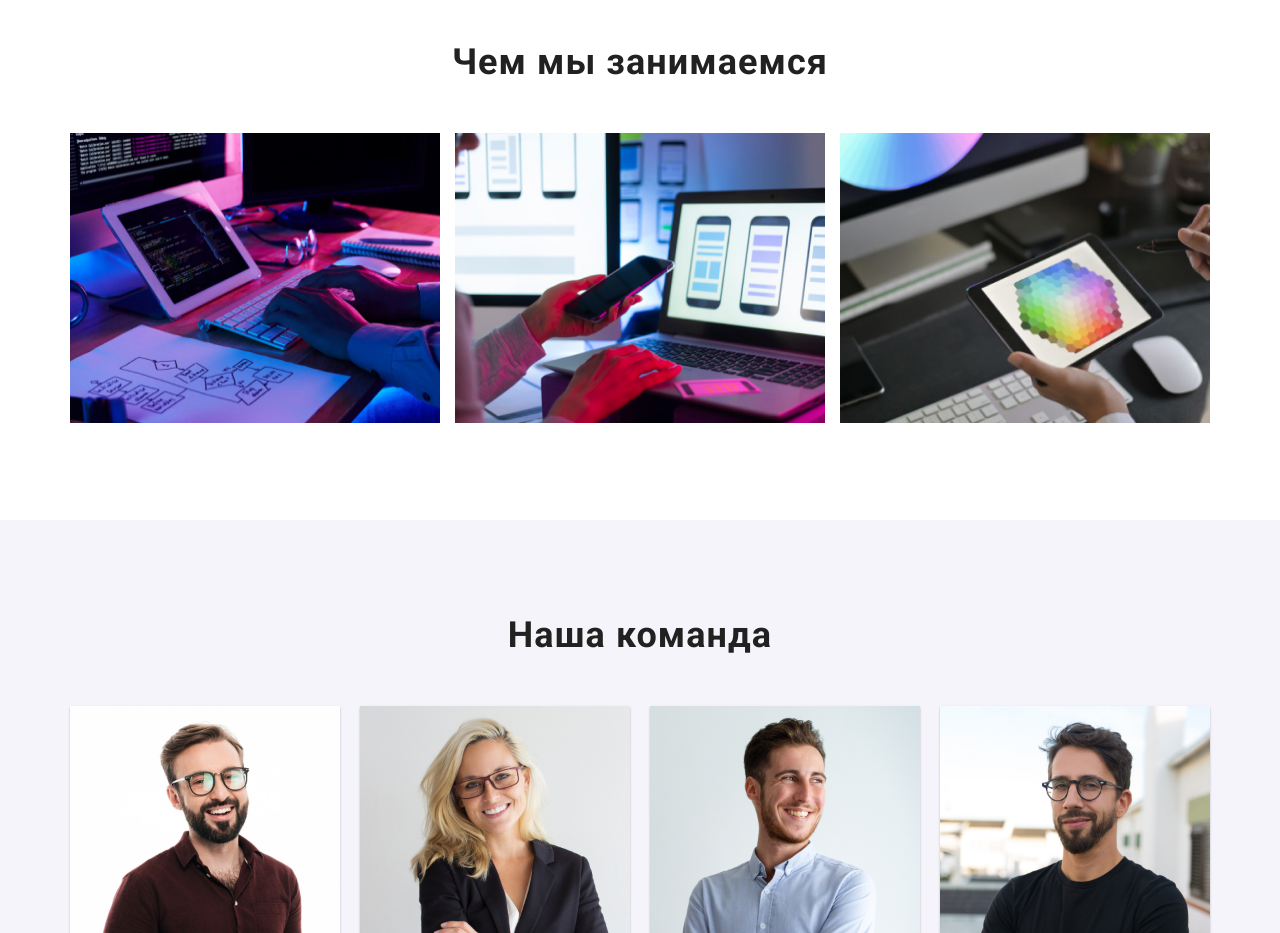
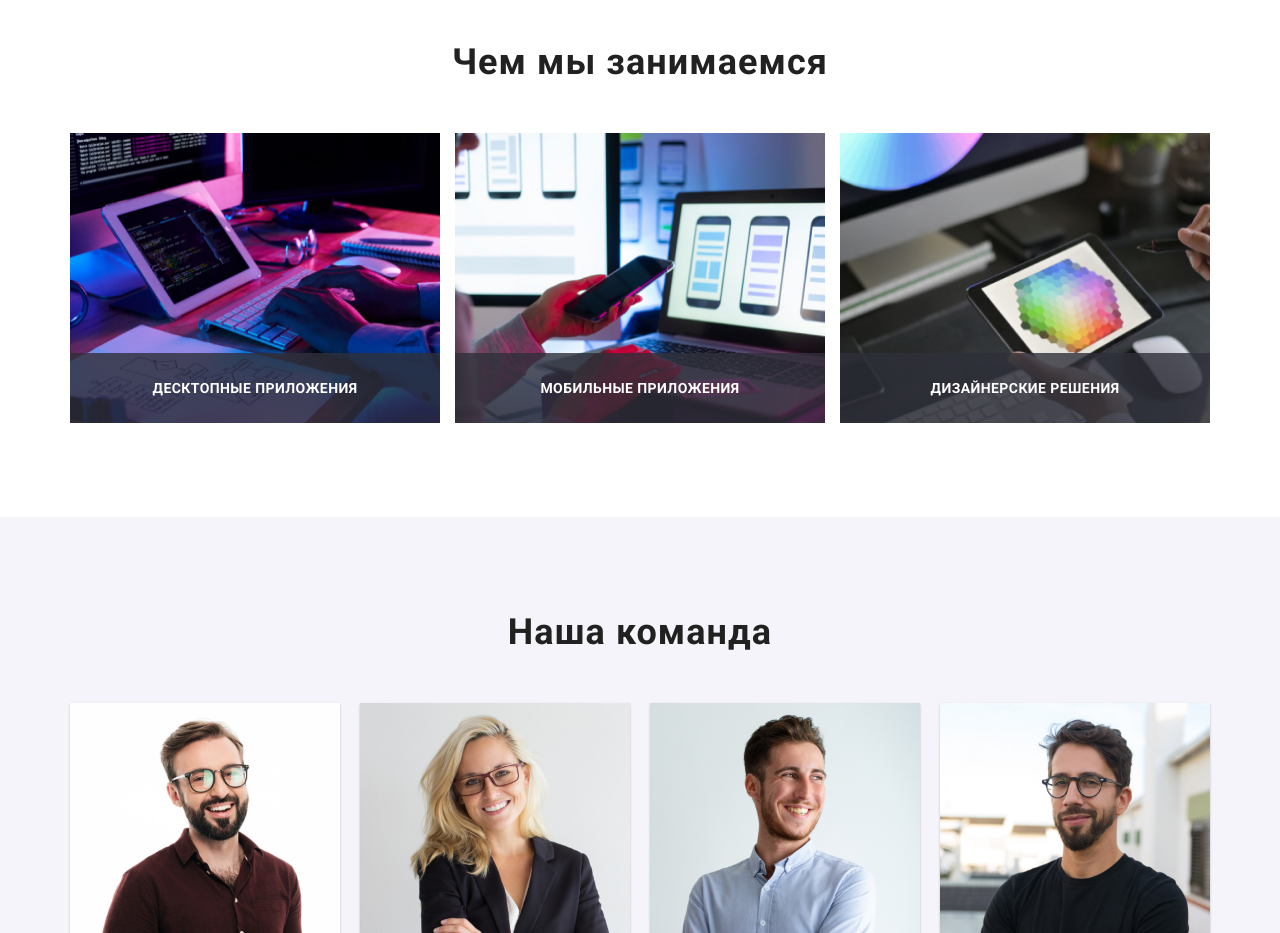
Before and after one commit to Andriy-Lesyk/goit-markup-hw-05, a plain HTML site: page index.html in a window 1280 px wide. Shown: the part 1060-1993 px from the top of the page. Drawn offline with nearby package versions, Linux system fonts and the light colour scheme.

Commit message:
Доделывает студию

```diff
--- a/index.html
+++ b/index.html
@@ -83,9 +83,9 @@
                 <h2 class="we_made-title">Чем мы занимаемся</h2>
                 <ul>
                     <div class="we_made_job-list">
-                        <li><img src="Images/img.jpg" alt="Ноутбук на столе." width="370" height="290"></li>
-                        <li><img src="Images/img(1).jpg" alt="Телефон." width="370" height="290"></li>
-                        <li><img src="Images/img(2).jpg" alt="Планшет." width="370" height="290"></li>
+                        <li><img class="we-made-foto" src="Images/img.jpg" alt="Ноутбук на столе." width="370" height="290"><p class="we-made-item">Десктопные приложения</p></li>
+                        <li><img class="we-made-foto" src="Images/img(1).jpg" alt="Телефон." width="370" height="290"><p class="we-made-item">Мобильные приложения</p></li>
+                        <li><img class="we-made-foto" src="Images/img(2).jpg" alt="Планшет." width="370" height="290"><p class="we-made-item">Дизайнерские решения</p></li>
                     </div>
                 </ul>
         </section>
@@ -201,7 +201,7 @@
     <div class="backdrop is-hidden" data-modal>
         <div class="modal">
             <button class="modal-btn-close" type="button" data-modal-close>
-                <svg class="modal-close-icon" width="18" height="18">
+                <svg class="modal-close-icon">
                     <use href="./symbol-defs.svg#icon-close-black-18dp-2-1-1"></use>
                 </svg>
             </button>
--- a/style.css
+++ b/style.css
@@ -59,15 +59,21 @@ color: #000000;
     fill: #757575;
 
 }
+
 .mail{
     display: flex;
     align-items: center;
+    transition: 250ms cubic-bezier(0.4, 0, 0.2, 1);
 }
 
 
 .tel{
     display: flex;
     align-items: center;
+    transition: 250ms cubic-bezier(0.4, 0, 0.2, 1);
+}
+.nav-list-studio, .nav-list-portfolio, .nav-list-contacts{
+    transition: 250ms cubic-bezier(0.4, 0, 0.2, 1);
 }
 .tel .icon-smartphone{
     width: 15px;
@@ -342,10 +348,36 @@ letter-spacing: 0.03em;
 color: var(--titles-color);
 }
 
+.we-made-foto{
+    display: block;
+}
+
+.we-made-item{
+position: absolute;
+display: flex;
+justify-content: center;
+padding-top: 27px;
+padding-bottom: 27px;
+background: rgba(47, 48, 58, 0.8);
+width: 370px;
+transform: translateY(-100%);
+
+font-family: var(--roboto-font);
+font-style: normal;
+font-weight: bold;
+font-size: 14px;
+line-height: 1.143;
+text-align: center;
+letter-spacing: 0.03em;
+text-transform: uppercase;
+
+color: #FFFFFF;
+}
 .we_made{
     padding-bottom: 94px;
 }
 .we_made_job-list{
+    position: relative;
     display: flex;
     justify-content: space-between;
     margin-top: 50px;
@@ -432,6 +464,7 @@ margin-bottom: 16px;
   width: 44px;
   height: 44px;
     border-radius: 50%;
+    transition: 250ms cubic-bezier(0.4, 0, 0.2, 1);
 
 }
 
@@ -497,9 +530,11 @@ margin-bottom: 50px;
     justify-content: center;
     align-items: center;
 
+
 }
 .clients-icon{
     fill:#AFB1B8;
+    transition: 250ms cubic-bezier(0.4, 0, 0.2, 1);
 }
 .clients-icon:hover, .clients-icon:focus{
     fill: var(--accent-color);
@@ -587,13 +622,17 @@ margin-bottom: 9px;
     position: fixed;
     width: 100%;
     height: 100%;
+    z-index: 100;
     top:0;
     left:0;
     background: rgba(0, 0, 0, 0.2);
+    transition: 350ms cubic-bezier(0.4, 0, 0.2, 1);
+    transform: scale(1);
 }
 .backdrop.is-hidden{
     opacity: 0;
     pointer-events: none;
+    transform: scale(0.8);
 }
 
 .modal{
@@ -605,6 +644,7 @@ margin-bottom: 9px;
     width: 528px;
     height: 581px;
     background-color: #ffffff;
+
 
 }
 .modal-btn-close{
@@ -619,13 +659,16 @@ margin-bottom: 9px;
     display: flex;
     justify-content: center;
     align-items: center;
-    font-weight: 700;
-    font-family: var(--roboto-font);
+    padding: 0;
+
+}
+.modal-close-icon{
+    display: block;
 }
 
- .modal-close-icon{
+.modal-btn-close .modal-close-icon{
 
-    width: 28px;
+    width: 18px;
     height: 18px;
 }
 
@@ -666,6 +709,7 @@ padding-top: 94px;
      background-color: #F5F4FA;
      border-radius: 4px;
      border-color: transparent;
+     transition: 250ms cubic-bezier(0.4, 0, 0.2, 1);
 
 /*width: 84px;
 height: 26px;
```
